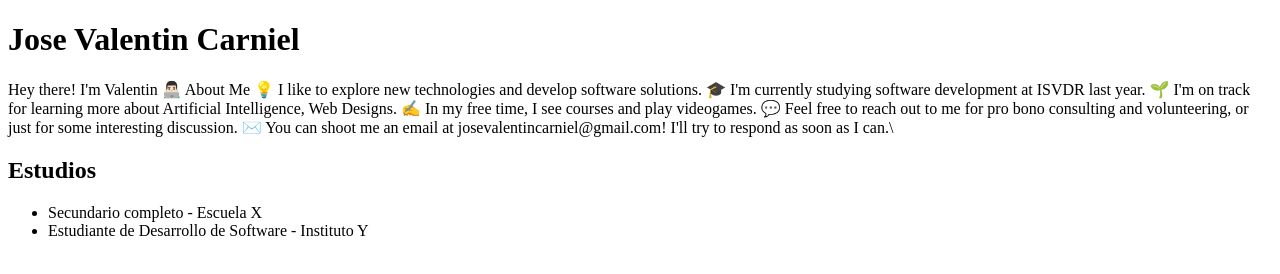
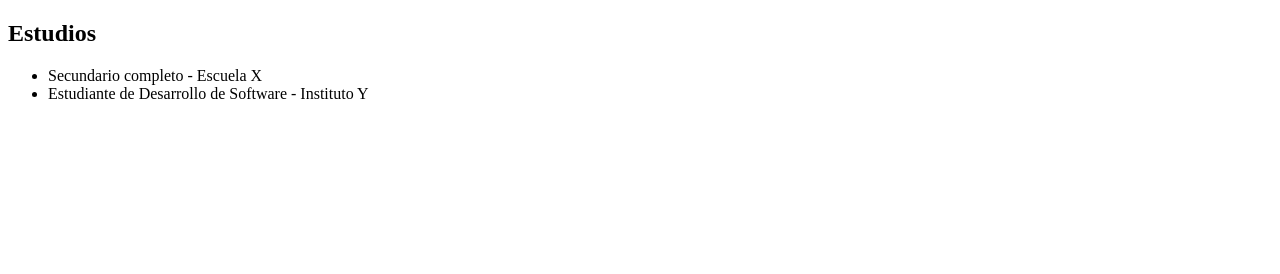
Before and after one commit to ValentinCarniel/curriculum-html, a plain HTML site: page index.html in a window 1280 px wide. Drawn offline with Linux system fonts and the light colour scheme.

```diff
--- a/index.html
+++ b/index.html
@@ -8,20 +8,6 @@
 </head>
 
 <body>
-    <header>
-        <h1>Jose Valentin Carniel</h1>
-        <p>Hey there! I'm Valentin
-
-            👨🏻‍💻 About Me
-            💡 I like to explore new technologies and develop software solutions.
-            🎓 I'm currently studying software development at ISVDR last year.
-            🌱 I'm on track for learning more about Artificial Intelligence, Web Designs.
-            ✍️ In my free time, I see courses and play videogames.
-            💬 Feel free to reach out to me for pro bono consulting and volunteering, or just for some interesting
-            discussion.
-            ✉️ You can shoot me an email at josevalentincarniel@gmail.com! I'll try to respond as soon as I can.\
-        </p>
-    </header>
 
     <h2>Estudios</h2>
     <ul>
```
